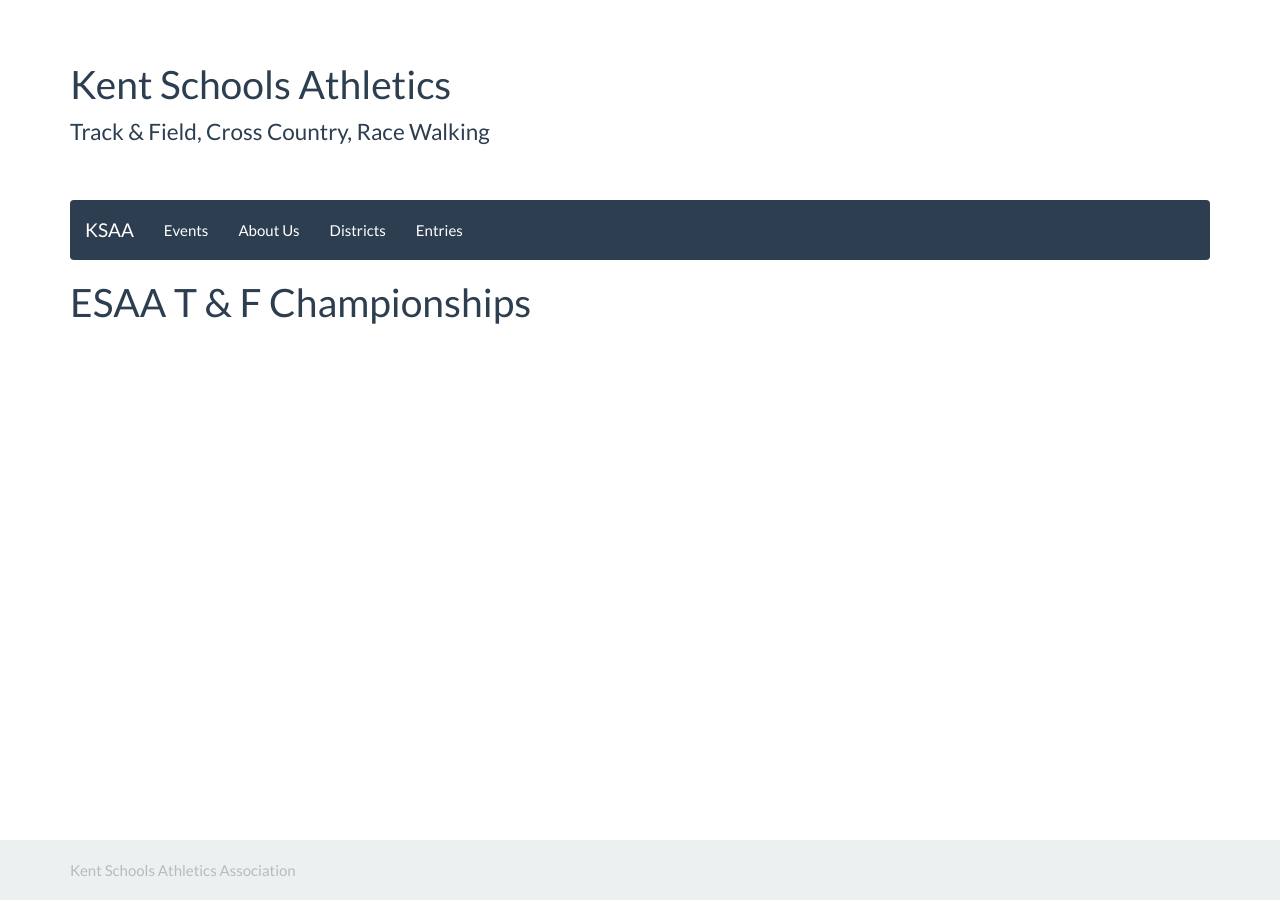
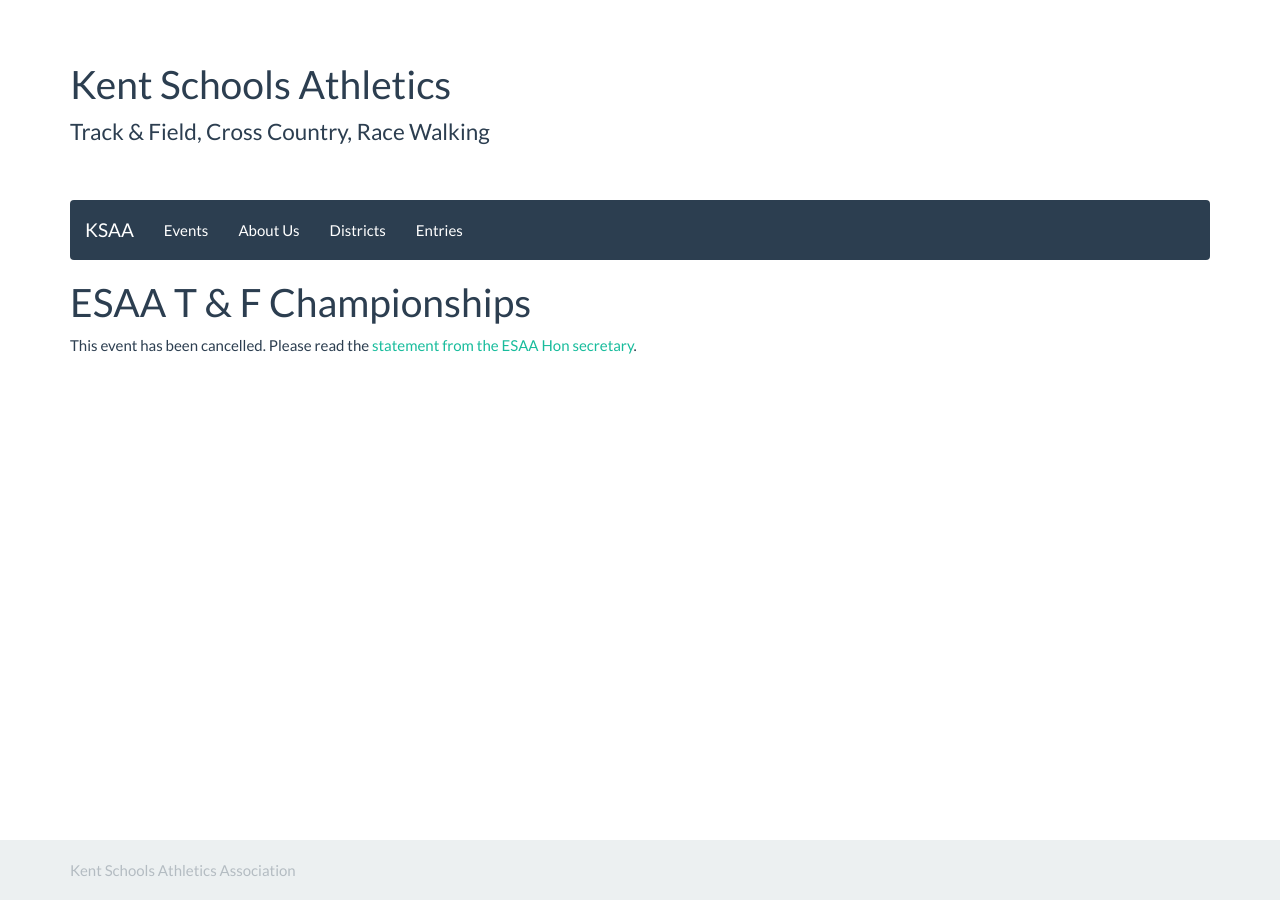
Before and after one commit to chrisnewark/chrisnewark.github.io, a Jekyll site: the page built from _events/19-20/2020-07-10-esaa-t-and-f-championships.md, in a window 1280 px wide. Built offline with Jekyll 4.4.1, drawn with Linux system fonts in a browser that asks for light colours; nearby versions of some CDN libraries.

Commit message:
Added ESAA cancellation message

```diff
--- a/_events/19-20/2020-07-10-esaa-t-and-f-championships.md
+++ b/_events/19-20/2020-07-10-esaa-t-and-f-championships.md
@@ -5,3 +5,5 @@
 dateOverride: 10/11 July 2020
 location: Manchester
 ---
+
+This event has been cancelled. Please read the [statement from the ESAA Hon secretary](/files/19-20/2020-07-10-esaa-t-and-f-championships/coronavirus_28march2020.pdf).
```
Also changed, not shown: 1 other file.
